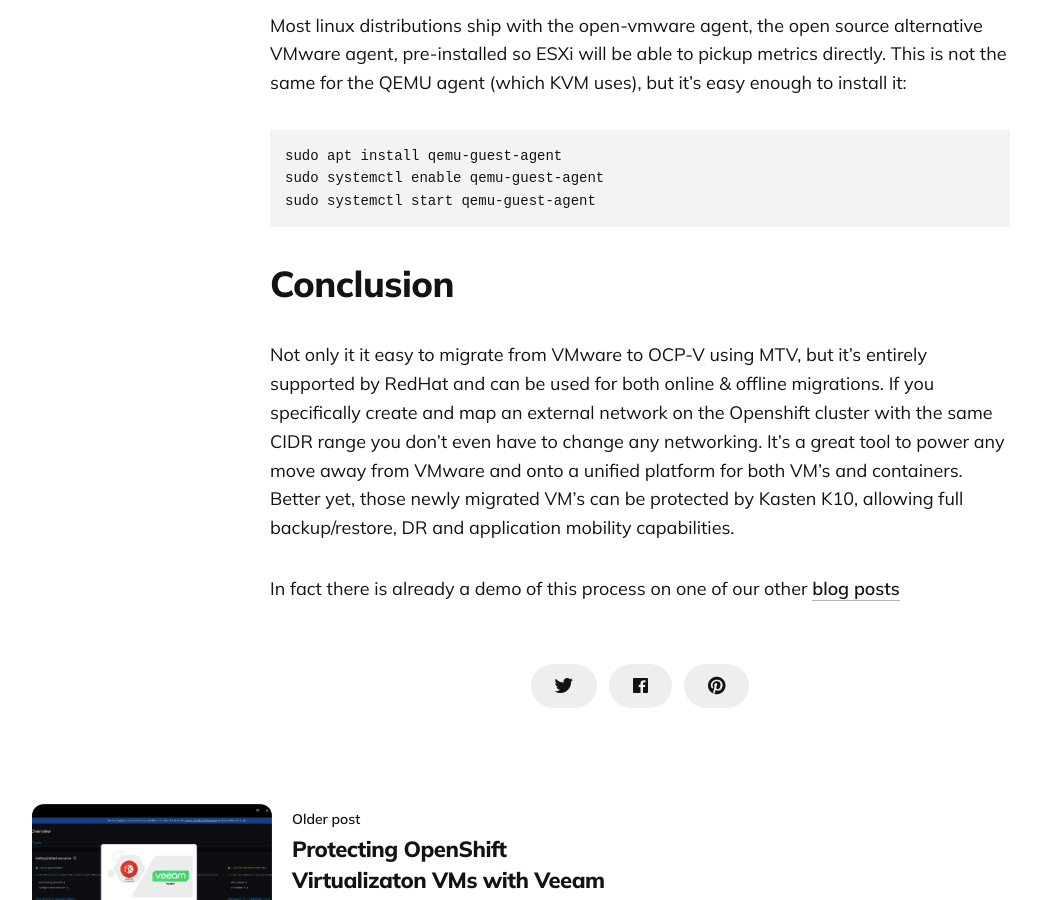
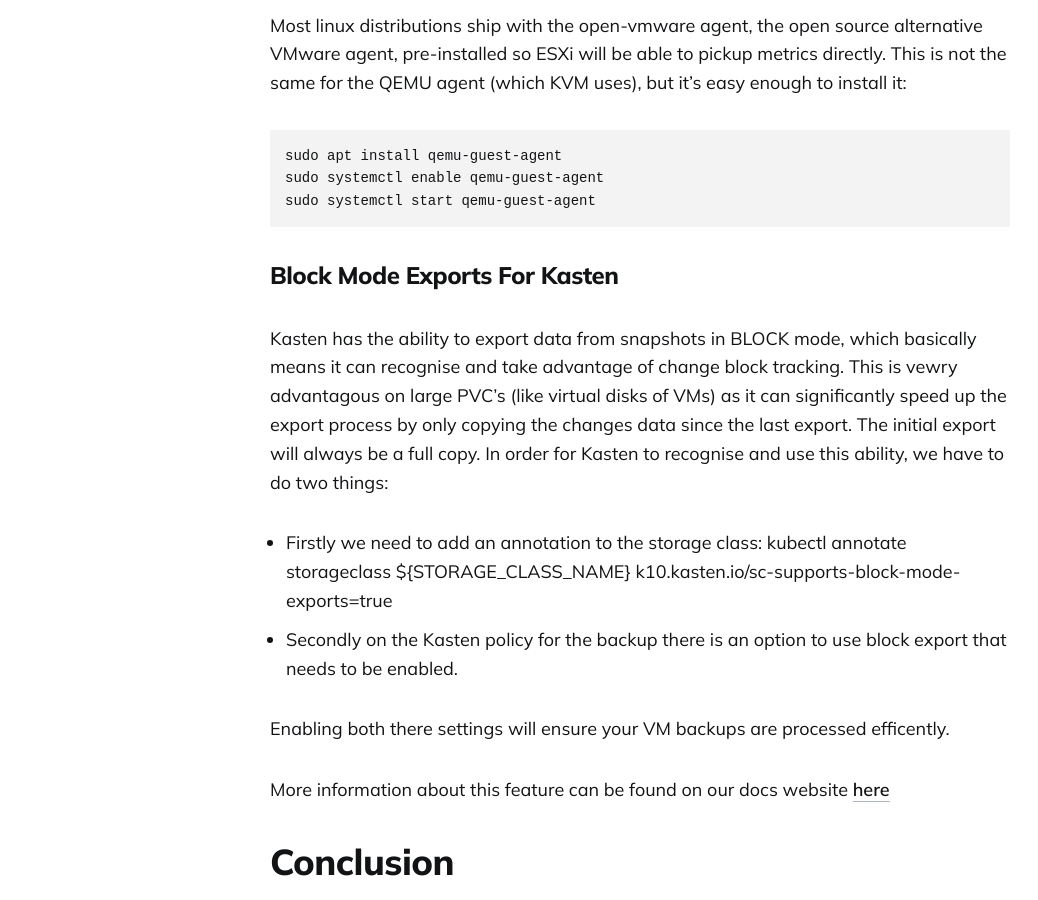
Before and after one commit to newellbrandon/kastendevhub.github.io, a Jekyll site: the page built from _posts/2024-02-11-ocpv-migration.md, in a window 1280 px wide and 900 px high, scrolled down 20534 px. Shown: the whole window, without its empty margins (0-1038 px from the left). Built offline with Jekyll 4.4.1, drawn with Linux system fonts in a browser that asks for light colours; comment, search, counter and statistics services are not loaded.

Commit message:
Update 2024-02-11-ocpv-migration.md
Added block mode export

```diff
--- a/_posts/2024-02-11-ocpv-migration.md
+++ b/_posts/2024-02-11-ocpv-migration.md
@@ -217,6 +217,16 @@ Most linux distributions ship with the open-vmware agent, the open source altern
     sudo systemctl enable qemu-guest-agent
     sudo systemctl start qemu-guest-agent
 
+### Block Mode Exports For Kasten
+
+Kasten has the ability to export data from snapshots in BLOCK mode, which basically means it can recognise and take advantage of change block tracking. This is vewry advantagous on large PVC's (like virtual disks of VMs) as it can significantly speed up the export process by only copying the changes data since the last export. The initial export will always be a full copy. In order for Kasten to recognise and use this ability, we  have to do two things:
+
+- Firstly we need to add an annotation to the storage class: kubectl annotate storageclass ${STORAGE_CLASS_NAME} k10.kasten.io/sc-supports-block-mode-exports=true
+- Secondly on the Kasten policy for the backup there is an option to use block export that needs to be enabled.
+
+Enabling both there settings will ensure your VM backups are processed efficently.
+
+More information about this feature can be found on our docs website [here](https://docs.kasten.io/latest/usage/protect.html#block-mode-export)
 
 # Conclusion
 
```
